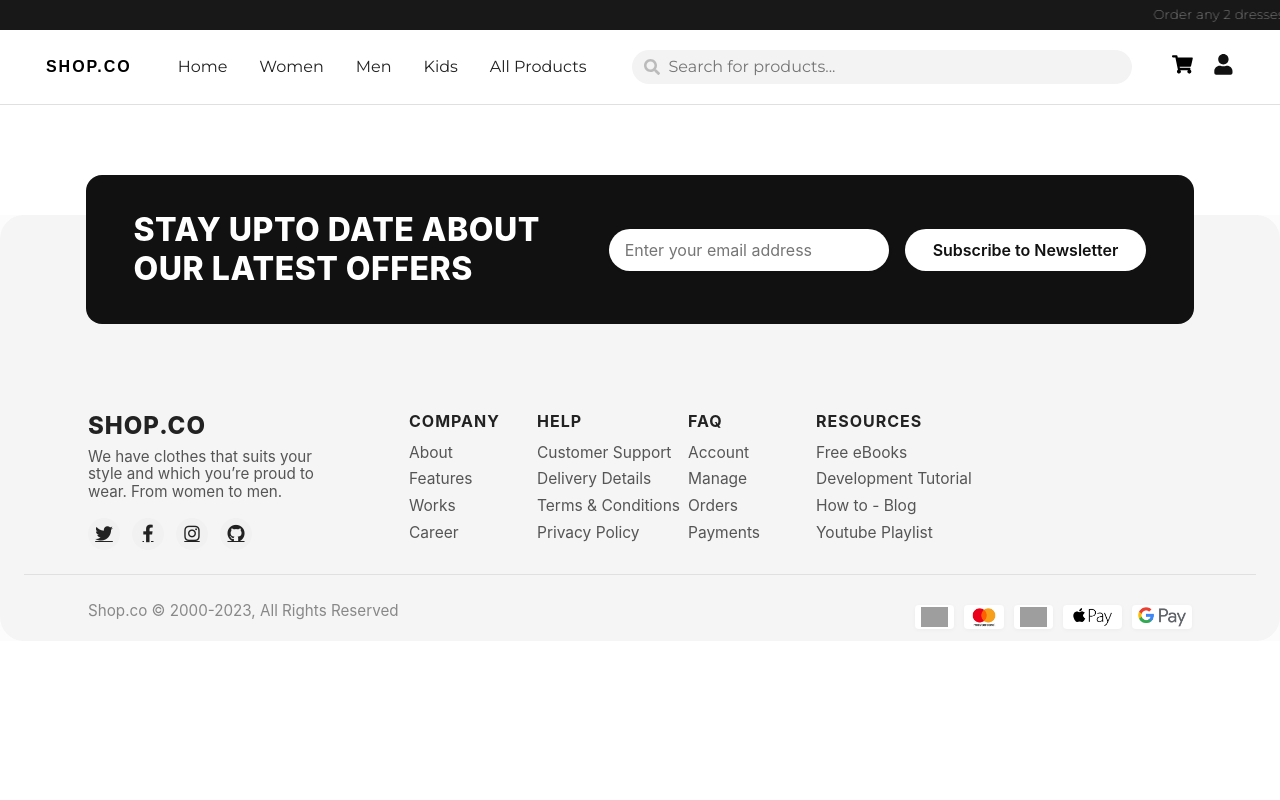
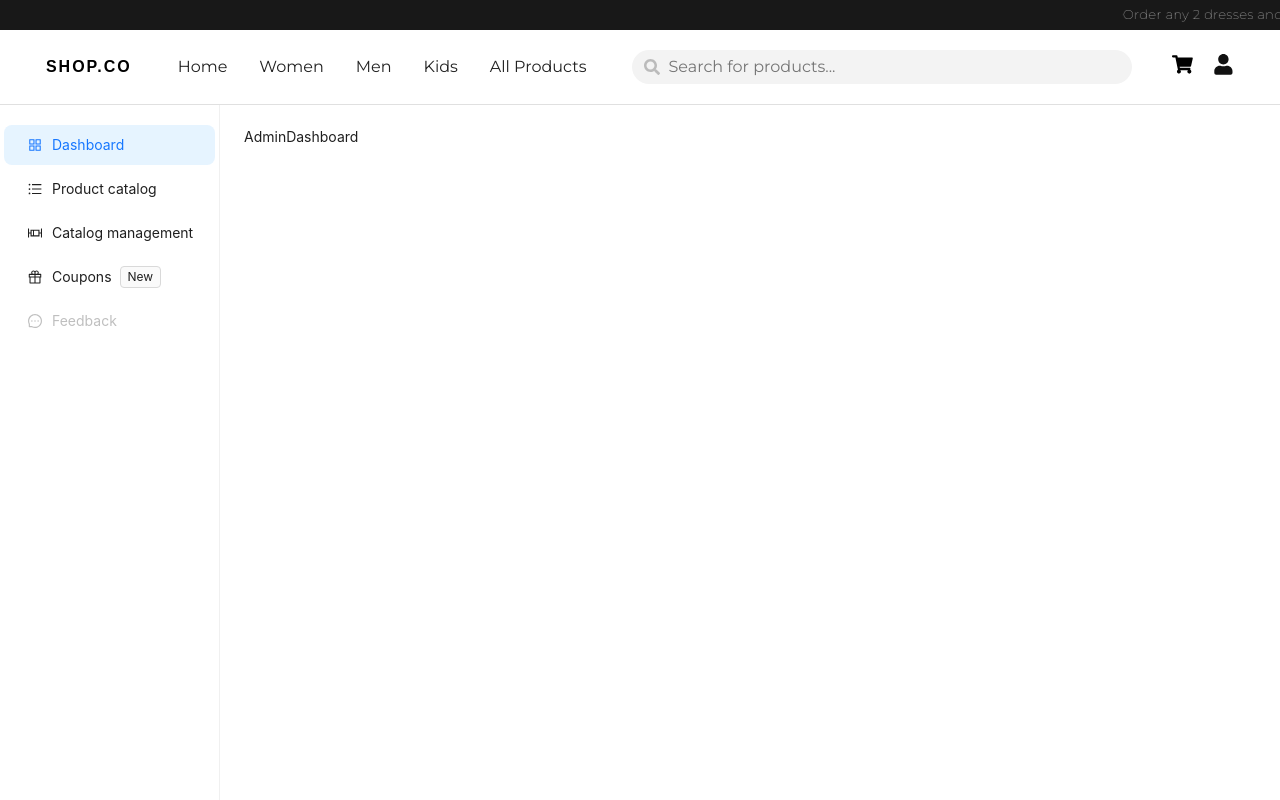
Before and after one commit to kisa-fatima/ecommerce-website, a React (Create React App) app: page /admin/dashboard in a window 1280 px wide. Shown: the top 800 px of the page. Built offline with nearby package versions, Linux system fonts and the light colour scheme; grey boxes are pictures that could not be loaded; a web font is replaced by a local one.

Commit message:
admin init

```diff
--- a/src/App.js
+++ b/src/App.js
@@ -16,6 +16,7 @@ import Party from './pages/Party';
 import Gym from './pages/Gym';
 import Loader from './components/Loader';
 import React from 'react';
+import AdminPanel from './pages/AdminPanel';
 
 function AppContent() {
   const location = useLocation();
@@ -34,6 +35,7 @@ function AppContent() {
         <Route path="/formal" element={<Formal />} />
         <Route path="/party" element={<Party />} />
         <Route path="/gym" element={<Gym />} />
+        <Route path="/admin/*" element={<AdminPanel />} />
       </Routes>
       {location.pathname !== '/login' && <Footer />}
     </>
--- /dev/null
+++ b/src/components/AdminSidebar.js
@@ -0,0 +1,57 @@
+import React from 'react';
+import { Layout, Menu, Tag } from 'antd';
+import {
+  AppstoreOutlined,
+  UnorderedListOutlined,
+  GiftOutlined,
+  BoxPlotOutlined,
+  MessageOutlined
+} from '@ant-design/icons';
+import { NavLink, useLocation } from 'react-router-dom';
+
+const { Sider } = Layout;
+
+const menuItems = [
+  {
+    key: '/admin/dashboard',
+    icon: <AppstoreOutlined />,
+    label: <NavLink to="/admin/dashboard">Dashboard</NavLink>,
+  },
+  {
+    key: '/admin/products',
+    icon: <UnorderedListOutlined />,
+    label: <NavLink to="/admin/products">Product catalog</NavLink>,
+  },
+  {
+    key: '/admin/categories',
+    icon: <BoxPlotOutlined />,
+    label: <NavLink to="/admin/categories">Catalog management</NavLink>,
+  },
+  {
+    key: '/admin/coupons',
+    icon: <GiftOutlined />,
+    label: <span style={{display:'flex',alignItems:'center',gap:4}}><NavLink to="/admin/coupons">Coupons</NavLink> <Tag color="default" style={{marginLeft:4}}>New</Tag></span>,
+  },
+  {
+    key: 'feedback',
+    icon: <MessageOutlined />,
+    label: <span style={{color:'#bfbfbf'}}>Feedback</span>,
+    disabled: true,
+  },
+];
+
+const AdminSidebar = () => {
+  const location = useLocation();
+  return (
+    <Sider width={220} style={{ background: '#fff', minHeight: '100vh', borderRight: '1px solid #f0f0f0' }}>
+      <Menu
+        mode="inline"
+        selectedKeys={[location.pathname.startsWith('/admin') ? location.pathname : '/admin/dashboard']}
+        style={{ height: '100%', borderRight: 0, paddingTop: 16 }}
+        items={menuItems}
+      />
+    </Sider>
+  );
+};
+
+export default AdminSidebar;
--- /dev/null
+++ b/src/pages/AdminCategories.js
@@ -0,0 +1,12 @@
+import React from 'react';
+
+const AdminCategories = () => {
+  return (
+    <div>
+      <h2>Catalog Management</h2>
+      <p>This is the Admin Categories page.</p>
+    </div>
+  );
+};
+
+export default AdminCategories;
--- /dev/null
+++ b/src/pages/AdminDashboard.js
@@ -0,0 +1,9 @@
+import React from 'react'
+
+const AdminDashboard = () => {
+  return (
+    <div>AdminDashboard</div>
+  )
+}
+
+export default AdminDashboard
--- a/src/pages/AdminPanel.js
+++ b/src/pages/AdminPanel.js
@@ -0,0 +1,37 @@
+import React from 'react';
+import { Layout } from 'antd';
+import { Routes, Route, Navigate } from 'react-router-dom';
+import AdminSidebar from '../components/AdminSidebar';
+import AdminDashboard from './AdminDashboard';
+import AdminProducts from './AdminProducts';
+import AdminCategories from './AdminCategories';
+
+const { Content } = Layout;
+
+const CouponsPlaceholder = () => (
+  <div style={{ padding: 32 }}>
+    <h2>Coupons</h2>
+    <p>This feature is coming soon.</p>
+  </div>
+);
+
+const AdminPanel = () => {
+  return (
+    <Layout style={{ minHeight: '100vh' }}>
+      <AdminSidebar />
+      <Layout>
+        <Content style={{ background: '#fff', padding: 24, minHeight: 280 }}>
+          <Routes>
+            <Route path="dashboard" element={<AdminDashboard />} />
+            <Route path="products" element={<AdminProducts />} />
+            <Route path="categories" element={<AdminCategories />} />
+            <Route path="coupons" element={<CouponsPlaceholder />} />
+            <Route path="*" element={<Navigate to="dashboard" replace />} />
+          </Routes>
+        </Content>
+      </Layout>
+    </Layout>
+  );
+};
+
+export default AdminPanel;
--- /dev/null
+++ b/src/pages/AdminProducts.js
@@ -0,0 +1,9 @@
+import React from 'react'
+
+const AdminProducts = () => {
+  return (
+    <div>AdminProducts</div>
+  )
+}
+
+export default AdminProducts
```
